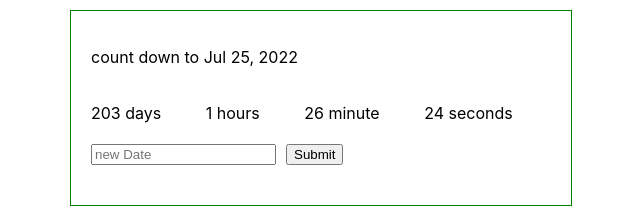
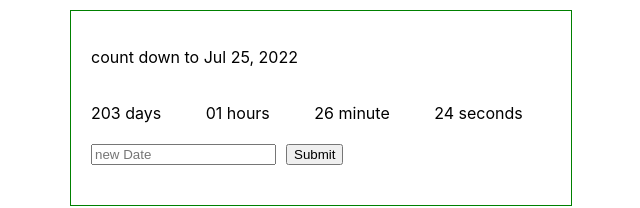
Before and after one commit to ekerintaiwoa/countdownapp, a React (Create React App) app: page / in a window 1280 px wide. Shown: the top 208 px of the page, without its empty margins (319-959 px from the left). Built offline with nearby package versions, Linux system fonts and the light colour scheme.

Commit message:
fifth comit

```diff
--- a/package.json
+++ b/package.json
@@ -7,6 +7,7 @@
     "@testing-library/react": "^12.1.2",
     "@testing-library/user-event": "^13.5.0",
     "react": "^17.0.2",
+    "react-bootstrap": "^2.1.0",
     "react-dom": "^17.0.2",
     "react-scripts": "5.0.0",
     "web-vitals": "^2.1.2"
--- a/src/components/Clock.js
+++ b/src/components/Clock.js
@@ -28,6 +28,15 @@ class Clock extends Component {
 
       }
 
+
+       leadingzero(num){
+
+          return  num < 10 ? '0' + num : num  ;
+       }
+
+
+
+
       componentDidUpdate() {
 
           setInterval( ()=>this.getTimeUntil(this.props.deadline),1000) ;
@@ -41,7 +50,7 @@ class Clock extends Component {
      getTimeUntil(deadline){
 
        const time = Date.parse(deadline)-Date.parse(new Date()) ;
-       console.log('time',time) ;
+
        const seconds =  Math.floor((time % (1000 * 60)) / 1000);
        const minute =  Math.floor((time % (1000 * 60 * 60)) / (1000 * 60));
        const hours =  Math.floor((time % (1000 * 60 * 60 * 24)) / (1000 * 60 * 60));
@@ -63,10 +72,11 @@ class Clock extends Component {
 
     return(
         <div>
-        <div className=" card-data"> {this.state.days} days </div>
-        <div className=" card-data"> {this.state.hours} hours   </div>
-        <div className=" card-data">{this.state.minute}  minute  </div>
-        <div className=" card-data"> {this.state.seconds} seconds </div>
+
+        <div className=" card-data"> {this.leadingzero(this.state.days)} days </div>
+        <div className=" card-data">{this.leadingzero(this.state.hours)} hours   </div>
+        <div className=" card-data">{this.leadingzero(this.state.minute)}  minute  </div>
+        <div className=" card-data"> {this.leadingzero(this.state.seconds)} seconds </div>
 
    </div>
 
```
Also changed, not shown: 1 other file (tests, documents, lock files or other folders).
